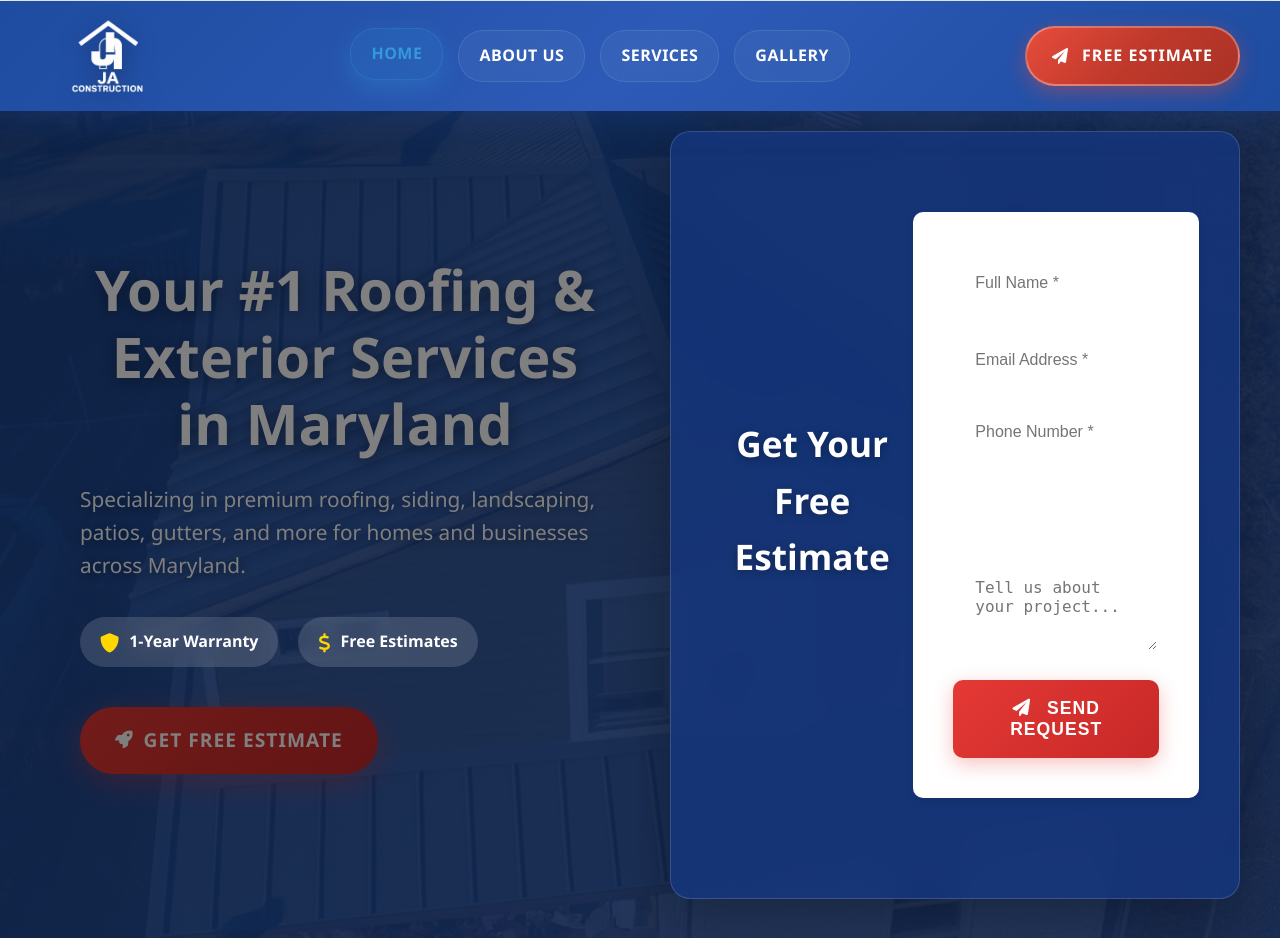
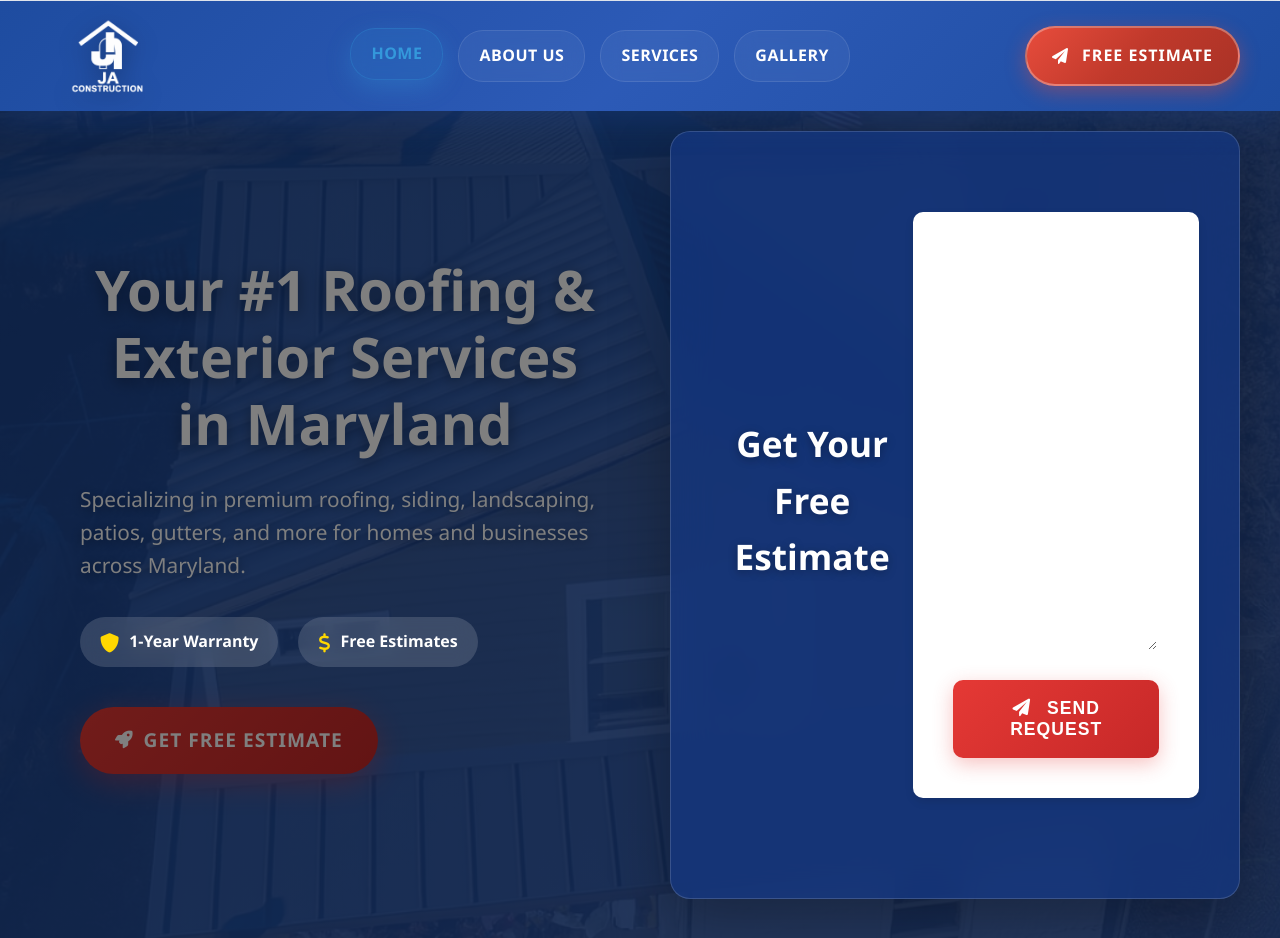
Before and after one commit to Misael-M-06/mi-pagina, a Flask app: page / in a window 1280 px wide. Shown: the part 59-997 px from the top of the page. Run offline with Flask 3, Linux system fonts and the light colour scheme.

Commit message:
Fix placeholder color for hero form inputs

```diff
--- a/templates/home.html
+++ b/templates/home.html
@@ -526,6 +526,17 @@
             .main-section#home {
                 padding-top: 116px !important;
             }
+        }
+
+        /* Placeholder blanco en formulario hero */
+        #heroForm input::placeholder,
+        #heroForm textarea::placeholder {
+            color: rgba(255, 255, 255, 0.75);
+        }
+
+        #heroForm select option {
+            background: #1e4ca0;
+            color: #fff;
         }
 
         /* ── MOBILE RESPONSIVE FIXES ── */
```
